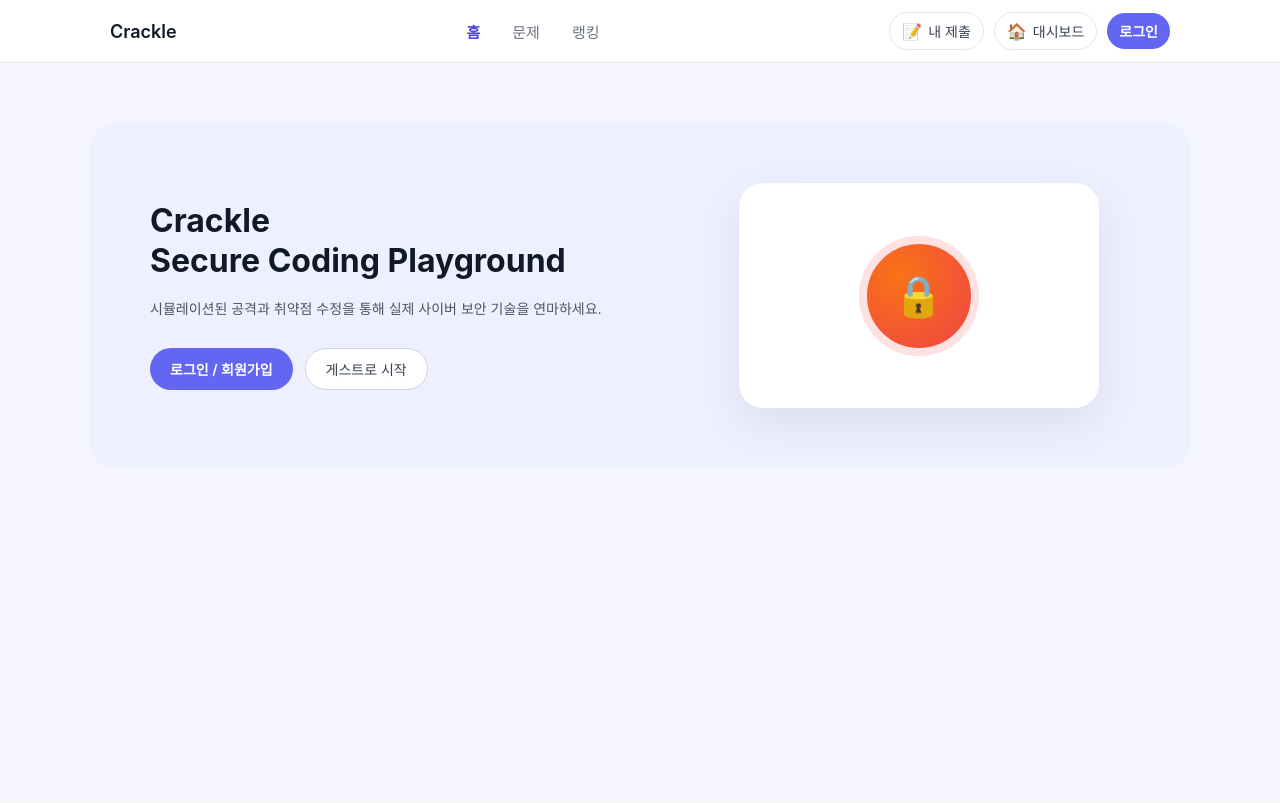
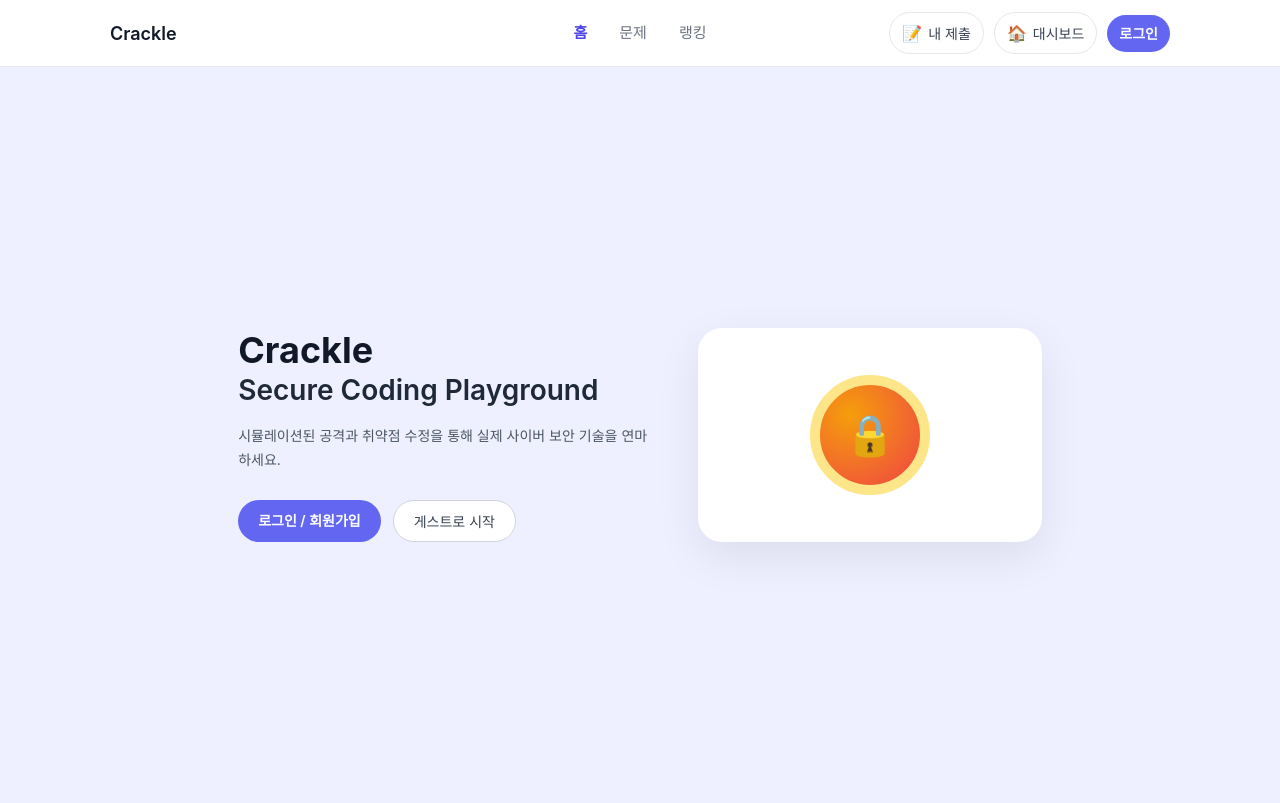
Before and after one commit to WoW-Crackle/crackle-platform, a Flask app: page / in a window 1280 px wide. Before the commit the page ends 442 px from the top, so only its background shows below. Run offline with Flask 3, Linux system fonts and the light colour scheme.

Commit message:
update index page design

```diff
--- a/templates/index.html
+++ b/templates/index.html
@@ -6,88 +6,50 @@
     <meta name="viewport" content="width=device-width, initial-scale=1" />
 
     <style>
-      /* 기본 설정 */
-      * { box-sizing: border-box; margin: 0; padding: 0; }
-      body {
-        font-family: -apple-system, BlinkMacSystemFont, "Segoe UI", system-ui, sans-serif;
-        background-color: #f5f5ff;
-        color: #111827;
-      }
-      a { text-decoration: none; color: inherit; }
+    *{box-sizing:border-box;margin:0;padding:0}
+    body{font-family:-apple-system,BlinkMacSystemFont,"Segoe UI",system-ui,sans-serif;background-color:#f5f5ff;color:#111827;line-height:1.5}
+    a{text-decoration:none;color:inherit}
 
-      /* 상단 네비게이션 바 */
-      .navbar {
-        position: sticky; top: 0; z-index: 10; width: 100%;
-        background-color: #ffffff;
-        border-bottom: 1px solid #e5e7eb;
-      }
-      .navbar-inner {
-        max-width: 1100px; margin: 0 auto; padding: 12px 20px;
-        display: flex; align-items: center; justify-content: space-between;
-      }
-      .nav-left { font-weight: 600; font-size: 18px; }
-      .nav-center { display: flex; gap: 32px; font-size: 15px; }
-      .nav-center a { color: #6b7280; }
-      .nav-center a.active { color: #4f46e5; font-weight: 600; }
+    .navbar{width:100%;background:#ffffff;border-bottom: 1px solid #e5e7eb;}
+    .navbar-inner{position:relative;max-width:1100px;margin:0 auto;padding:12px 20px;display:flex;align-items:center;justify-content:space-between;}
+    .nav-left{font-weight:600;font-size:18px}
+    .nav-center{position:absolute;left:50%;transform:translateX(-50%);display:flex;gap:32px;font-size:15px;}
+    .nav-center a{color:#6b7280}
+    .nav-center a.active{color:#4f46e5;font-weight:600}
+    .nav-center a:hover{color:#4f46e5}
 
-      .nav-right { display: flex; gap: 10px; font-size: 14px; align-items: center; }
-      .nav-button {
-        display: inline-flex; align-items: center; gap: 6px;
-        padding: 8px 12px; border-radius: 999px;
-        border: 1px solid #e5e7eb; background-color: #ffffff;
-        color: #374151; cursor: pointer;
-      }
-      .nav-button.primary { border: none; background-color: #6366f1; color: #ffffff; font-weight: 600; }
-      .nav-button span.icon { font-size: 16px; }
+    .nav-right{display:flex;gap:10px;font-size:14px;align-items:center}
+    .nav-button{display:inline-flex;align-items:center;gap:6px;padding:8px 12px;border-radius:999px;border:1px solid #e5e7eb;background:#fff;color:#374151;cursor:pointer;transition:.15s}
+    .nav-button:hover{background:#f9fafb}
+    .nav-button.primary{border:none;background:#6366f1;color:#fff;font-weight:600}
+    .nav-button.primary:hover{background:#4f46e5}
+    .nav-button span.icon{font-size:16px}
 
-      /* 숨김 처리 클래스 */
-      .hidden { display: none !important; }
+    .hidden{display:none!important}
 
-      /* 히어로 섹션 */
-      .hero { width: 100%; padding: 60px 16px 80px; }
-      .hero-inner {
-        max-width: 1100px; margin: 0 auto;
-        background-color: #eef0ff; border-radius: 24px;
-        padding: 60px 60px;
-        display: grid;
-        grid-template-columns: minmax(0, 1.1fr) minmax(0, 0.9fr);
-        gap: 40px; align-items: center;
-      }
-      .hero-left-title { font-size: 32px; font-weight: 700; line-height: 1.25; margin-bottom: 16px; }
-      .hero-left-title span { display: block; }
-      .hero-desc { font-size: 14px; line-height: 1.7; color: #4b5563; margin-bottom: 28px; }
-      .hero-buttons { display: flex; gap: 12px; flex-wrap: wrap; }
-      .btn-primary {
-        padding: 10px 20px; border-radius: 999px; border: none;
-        background-color: #6366f1; color: #ffffff; font-size: 14px; font-weight: 600;
-        cursor: pointer; display: inline-flex; align-items: center; justify-content: center;
-      }
-      .btn-secondary {
-        padding: 10px 20px; border-radius: 999px; border: 1px solid #d1d5db;
-        background-color: #ffffff; color: #374151; font-size: 14px; font-weight: 500; cursor: pointer;
-      }
+    .hero{width:100%;min-height:calc(100vh - 64px);padding:80px 20px;background:#eef0ff;display:flex; align-items:center;}
+    .hero-inner{max-width:1100px;margin:0 auto;background:#eef0ff;border-radius:24px;padding:60px;display:grid;grid-template-columns:minmax(0,1.1fr) minmax(0,.9fr);gap:40px;align-items:center}
+    .hero-left-title{font-size:32px;font-weight:700;line-height:1.25;margin-bottom:16px}
+    .hero-left-title span{display:block}
+    .hero-left-title span:first-child{font-size:36px}
+    .hero-left-title span:last-child{font-size:28px;font-weight:600;color:#1f2937}
+    .hero-desc{font-size:14px;line-height:1.7;color:#4b5563;margin-bottom:28px;max-width:420px}
+    .hero-buttons{display:flex;gap:12px;flex-wrap:wrap}
 
-      /* 히어로 이미지 카드 */
-      .hero-image-wrapper { display: flex; justify-content: center; }
-      .hero-image-card {
-        width: 100%; max-width: 360px; aspect-ratio: 16 / 10;
-        border-radius: 24px; background: #ffffff;
-        box-shadow: 0 15px 45px rgba(0, 0, 0, 0.08);
-        display: flex; align-items: center; justify-content: center;
-      }
-      .hero-image-placeholder {
-        width: 120px; height: 120px; border-radius: 999px; border: 8px solid #fee2e2;
-        background: radial-gradient(circle at 30% 30%, #f97316, #ef4444);
-        display: flex; align-items: center; justify-content: center;
-      }
-      .hero-image-placeholder span { font-size: 40px; color: #fef2f2; }
+    .btn-primary{padding:10px 20px;border-radius:999px;border:none;background:#6366f1;color:#fff;font-size:14px;font-weight:600;cursor:pointer;display:inline-flex;align-items:center;justify-content:center;transition:.15s}
+    .btn-primary:hover{background:#4f46e5}
+    .btn-secondary{padding:10px 20px;border-radius:999px;border:1px solid #d1d5db;background:#fff;color:#374151;font-size:14px;font-weight:500;cursor:pointer;transition:.15s}
+    .btn-secondary:hover{background:#f9fafb}
 
-      /* 반응형 디자인 */
-      @media (max-width: 900px) {
-        .hero-inner { grid-template-columns: 1fr; padding: 40px 24px; }
-        .hero-image-wrapper { order: -1; }
-        .nav-center { display: none; }
-      }
+    .hero-image-wrapper{display:flex;justify-content:center}
+    .hero-image-card{width:100%;max-width:360px;aspect-ratio:16/10;border-radius:24px;background:#fff;box-shadow:0 15px 45px rgba(0,0,0,.08);display:flex;align-items:center;justify-content:center}    .hero-image-placeholder{width:120px;height:120px;border-radius:999px;border:10px solid #fde68a;background:radial-gradient(circle at 30% 30%,#f59e0b,#ef4444);display:flex;align-items:center;justify-content:center}
+    .hero-image-placeholder span{font-size:40px;color:#fef2f2}
+
+    @media(max-width:900px){
+    .hero-inner{grid-template-columns:1fr}
+    .hero-image-wrapper{order:-1}
+    .nav-center{display:none}
+    }
     </style>
   </head>
 
```
